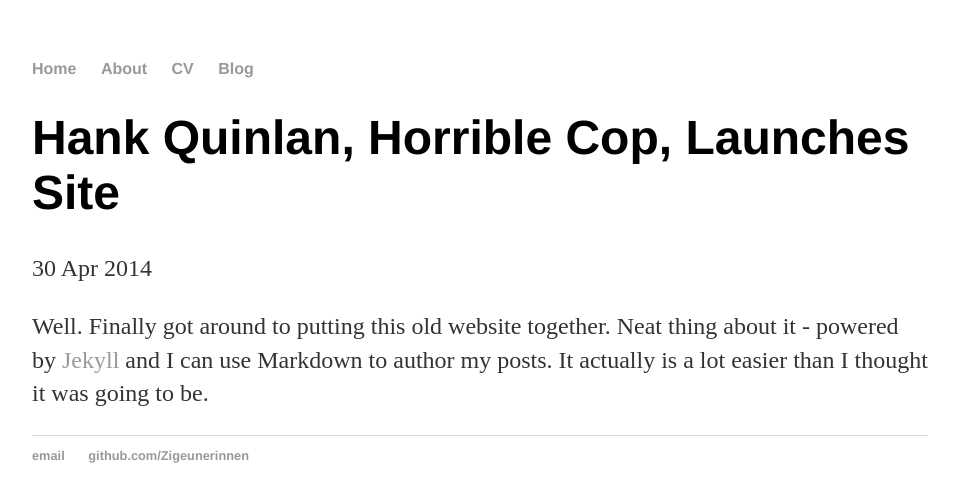
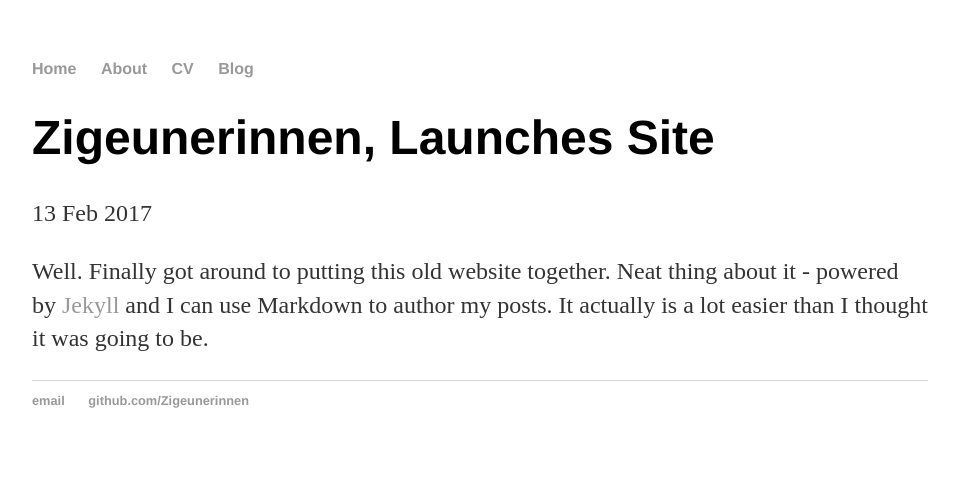
Before and after one commit to vbahole23/vbahole23.github.io, a Jekyll site: the page built from _posts/2014-04-30-hank-quinlan-site-launched.md, in a window 1280 px wide. Shown: the top 502 px of the page, without its empty margins (160-1119 px from the left). Built offline with Jekyll 4.4.1, drawn with Linux system fonts in a browser that asks for light colours.

Commit message:
Update 2014-04-30-hank-quinlan-site-launched.md

```diff
--- a/_posts/2014-04-30-hank-quinlan-site-launched.md
+++ b/_posts/2014-04-30-hank-quinlan-site-launched.md
@@ -1,7 +1,7 @@
 ---
 layout: post
-title: "Hank Quinlan, Horrible Cop, Launches Site"
-date: 2014-04-30
+title: "Zigeunerinnen, Launches Site"
+date: 2017-02-13
 ---
 
 Well. Finally got around to putting this old website together. Neat thing about it - powered by [Jekyll](http://jekyllrb.com) and I can use Markdown to author my posts. It actually is a lot easier than I thought it was going to be.
```
